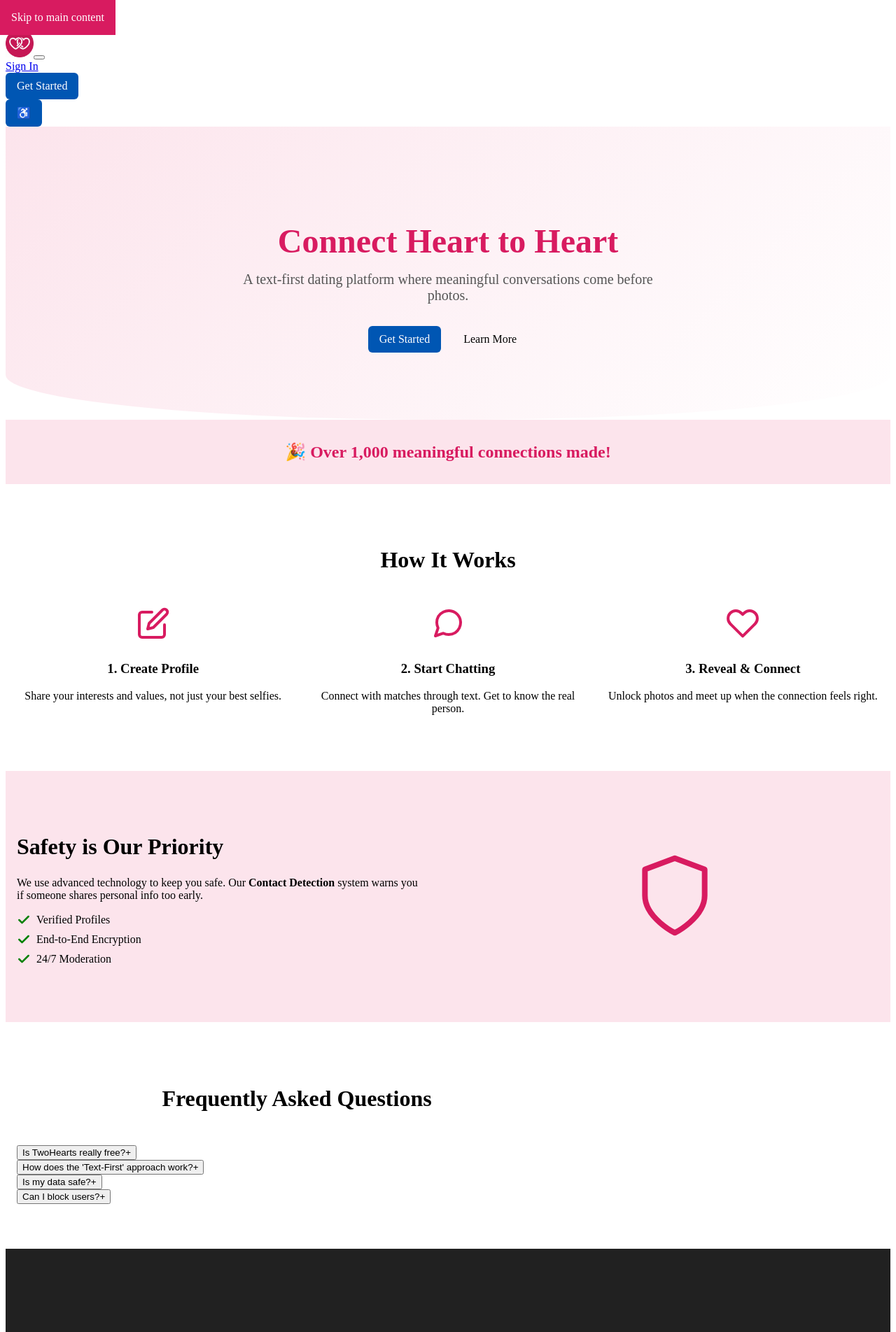
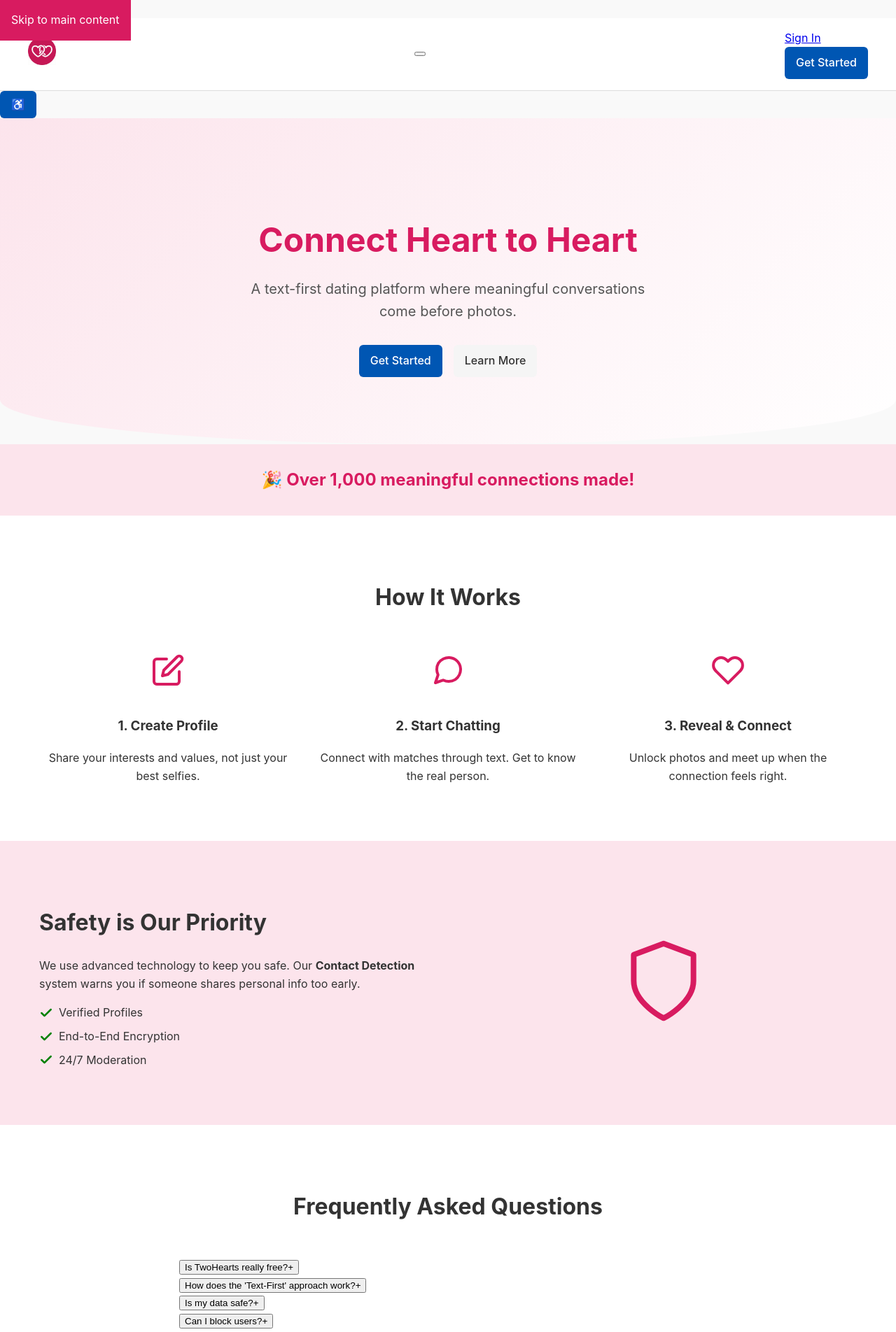
Before and after one commit to aniketraut602-sys/twohearts-react, a React (Vite) app: page / in a window 1280 px wide. Shown: the top 1904 px of the page at 70% size. Built offline with nearby package versions, Linux system fonts and the light colour scheme.

Commit message:
Fix: Ensure semantic headings in Accordion and clean up CSS

```diff
--- a/src/components/Accordion.jsx
+++ b/src/components/Accordion.jsx
@@ -11,6 +11,7 @@ export default function Accordion({ items }) {
         <div className="accordion">
             {items.map((item, index) => (
                 <div key={index} className="accordion-item">
+                    <h3>
                         <button
                             type="button"
                             className="accordion-header"
@@ -30,6 +31,7 @@ export default function Accordion({ items }) {
                                 {activeIndex === index ? '−' : '+'}
                             </span>
                         </button>
+                    </h3>
                     <div
                         id={`accordion-content-${index}`}
                         role="region"
--- a/src/styles.css
+++ b/src/styles.css
@@ -2,6 +2,43 @@
   --primary-color: #0056b3;
   /* Darker blue for better contrast */
   --primary-hover: #004494;
+  --bg-secondary: #f5f5f5;
+  --text-color: #333;
+  --border-color: #ddd;
+  --error-bg: #ffebee;
+  --error-text: #c62828;
+}
+
+* {
+  box-sizing: border-box;
+}
+
+body {
+  font-family: -apple-system, BlinkMacSystemFont, 'Segoe UI', Roboto, Oxygen, Ubuntu, Cantarell, 'Open Sans', 'Helvetica Neue', sans-serif;
+  margin: 0;
+  padding: 0;
+  background-color: #f9f9f9;
+  color: var(--text-color);
+  line-height: 1.6;
+}
+
+.container {
+  max-width: 1200px;
+  margin: 0 auto;
+  padding: 0 16px;
+}
+
+.navbar {
+  background: #fff;
+  border-bottom: 1px solid var(--border-color);
+  position: sticky;
+  top: 0;
+  z-index: 1000;
+}
+
+.navbar-container {
+  display: flex;
+  justify-content: space-between;
   align-items: center;
   padding: 16px 0;
   flex-wrap: wrap;
@@ -67,141 +104,19 @@
   margin-left: 4px;
 }
 
-border: 1px solid #ccc;
-border-radius: 6px;
-font-size: 1rem;
-}
-
-.form-group input:focus {
-  border-color: var(--primary-color);
-  outline: 2px solid var(--primary-color);
-  outline-offset: -1px;
-}
-
-.alert {
-  padding: 12px;
-  border-radius: 6px;
+.form-group {
   margin-bottom: 16px;
 }
 
-.alert-error {
-  background: var(--error-bg);
-  color: var(--error-text);
-  border: 1px solid var(--error-text);
+.form-group label {
+  display: block;
+  margin-bottom: 8px;
+  font-weight: 500;
 }
 
-.alert-success {
-  background: #e8f5e9;
-  color: #2e7d32;
-  border: 1px solid #4caf50;
-}
-
-.text-center {
-  text-align: center;
-}
-
-.mt-4 {
-  margin-top: 16px;
-}
-
-/* Chat & Profile */
-.actions {
-  margin-top: 16px;
-  display: flex;
-  gap: 12px;
-  flex-wrap: wrap;
-}
-
-.profile-card {
-  padding: 16px;
-  border-radius: 6px;
-  border: 1px solid var(--border-color);
-  margin-bottom: 12px;
-}
-
-.chat-window {
-  max-height: 400px;
-  height: 60vh;
-  overflow-y: auto;
-  padding: 16px;
-  border: 1px solid var(--border-color);
-  border-radius: 8px;
-  margin-bottom: 16px;
-  background: #fafafa;
-}
-
-.msg {
-  padding: 10px 14px;
-
-  :root {
-    --primary-color: #0056b3;
-    /* Darker blue for better contrast */
-    --primary-hover: #004494;
-    align-items: center;
-    padding: 16px 0;
-    flex-wrap: wrap;
-    gap: 10px;
-  }
-
-  .logo {
-    font-weight: 700;
-    text-decoration: none;
-    color: inherit;
-    font-size: 1.25rem;
-  }
-
-  .card {
-    border: 1px solid var(--border-color);
-    padding: 24px;
-    border-radius: 8px;
-    margin-bottom: 16px;
-    background: #fff;
-    box-shadow: 0 2px 4px rgba(0, 0, 0, 0.05);
-  }
-
-  /* Buttons */
-  .btn {
-    background: var(--primary-color);
-    color: #fff;
-    border: none;
-    padding: 10px 16px;
-    border-radius: 6px;
-    cursor: pointer;
-    font-size: 1rem;
-    font-weight: 500;
-    transition: background-color 0.2s;
-    text-decoration: none;
-    display: inline-block;
-    text-align: center;
-  }
-
-  .btn:hover,
-  .btn:focus {
-    background: var(--primary-hover);
-    outline: 2px solid var(--primary-hover);
-    outline-offset: 2px;
-  }
-
-  .btn-ghost {
-    background: var(--bg-secondary);
-    color: var(--text-color);
-  }
-
-  .btn-ghost:hover {
-    background: #e0e0e0;
-  }
-
-  .btn-link {
-    background: none;
-    border: none;
-    color: var(--primary-color);
-    text-decoration: underline;
-    cursor: pointer;
-    font-size: inherit;
-    padding: 0;
-    margin-left: 4px;
-  }
-
+.form-group input {
+  width: 100%;
+  padding: 10px;
   border: 1px solid #ccc;
   border-radius: 6px;
   font-size: 1rem;
@@ -288,3 +203,11 @@ font-size: 1rem;
   border-bottom-right-radius: 4px;
   text-align: left;
 }
+
+/* Accordion Heading Reset */
+.accordion-item h3 {
+  margin: 0;
+  padding: 0;
+  font-size: inherit;
+  font-weight: inherit;
+}
```
Lines whose indentation alone changed are shown as unchanged.
